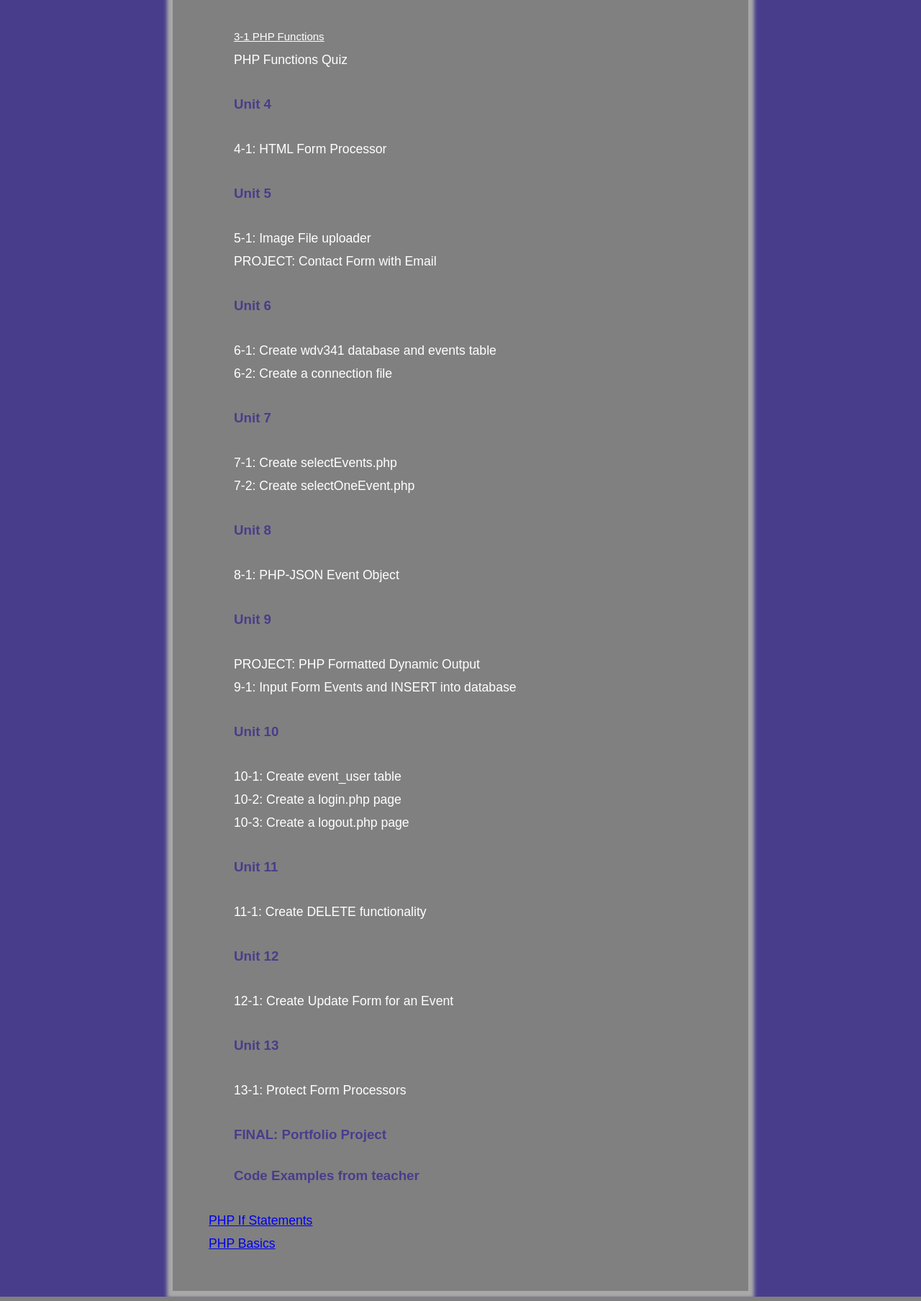
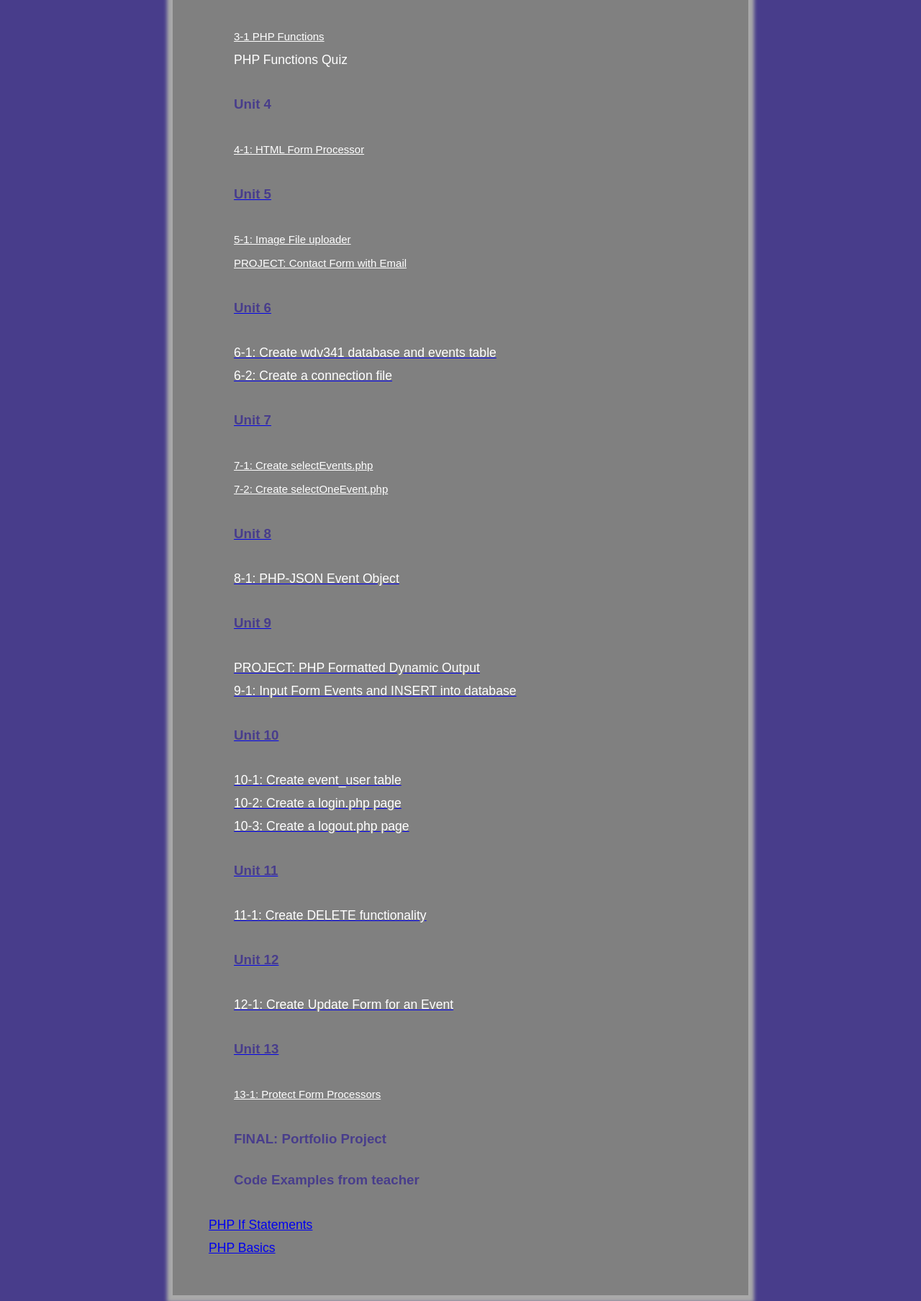
Before and after one commit to e-wilber/WDV341, a PHP site: page /wdv341Homework.php in a window 1280 px wide. Shown: the part 667-2475 px from the top of the page at 72% size. Run offline with PHP 8.4, Linux system fonts and the light colour scheme.

Commit message:
Update wdv341Homework.php
added links to more assignments

```diff
--- a/wdv341Homework.php
+++ b/wdv341Homework.php
@@ -116,13 +116,13 @@
 
         <h3><strong>Unit 4</strong></h3>
         <ul>
-            <li>4-1: HTML Form Processor</li>
+        <li class="links"><a href="HTMLFormProcessor/inputForm.html">4-1: HTML Form Processor</li>
         </ul>
 
         <h3><strong>Unit 5</strong></h3>
         <ul>
-            <li>5-1: Image File uploader</li>
-            <li>PROJECT: Contact Form with Email</li>
+        <li class="links"><a href="imageFileUploader/index.html">5-1: Image File uploader</li>
+        <li class="links"><a href="contactForm/contact.html">PROJECT: Contact Form with Email</li>
         </ul>
 
         <h3><strong>Unit 6</strong></h3>
@@ -133,8 +133,8 @@
 
         <h3><strong>Unit 7</strong></h3>
         <ul>
-            <li>7-1: Create selectEvents.php</li>
-            <li>7-2: Create selectOneEvent.php</li>
+            <li class="links"><a href="eventManagement/selectEvents.php">7-1: Create selectEvents.php</li>
+            <li class="links"><a href="selectOneEvent.php">7-2: Create selectOneEvent.php</li>
         </ul>
 
         <h3><strong>Unit 8</strong></h3>
```
